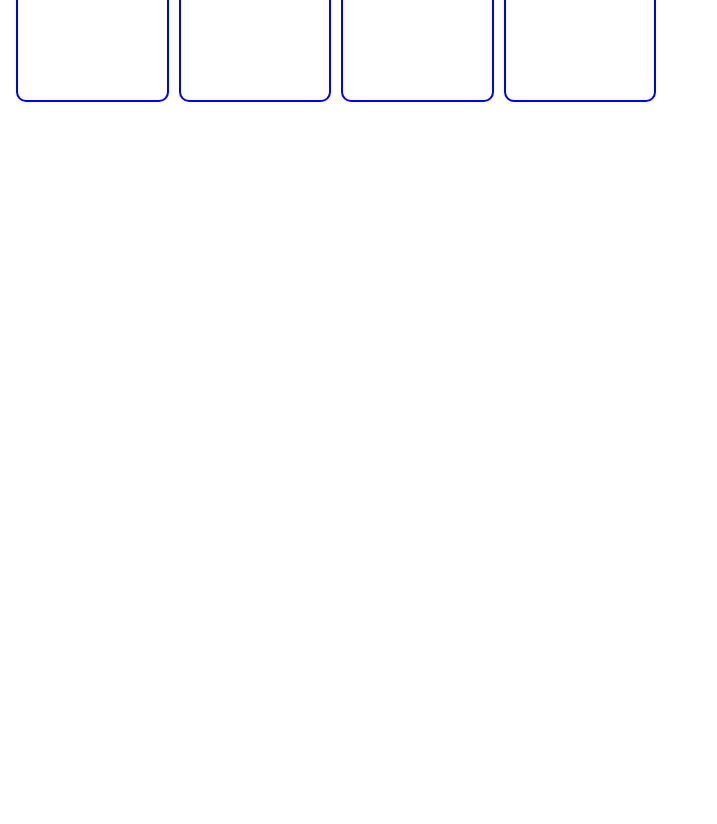
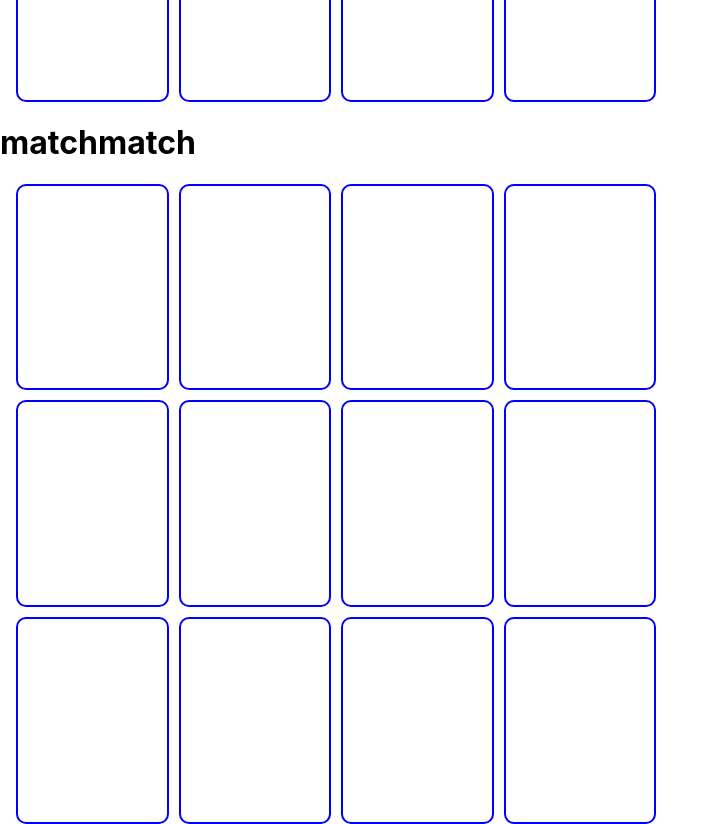
Before and after one commit to suketa/matchmatch, a React (Create React App) app: page / in a window 1280 px wide. Shown: the part 620-1444 px from the top of the page, without its empty margins (0-717 px from the left). Before the commit the page ends 800 px from the top, so only its background shows below. Built offline with nearby package versions, Linux system fonts and the light colour scheme.

Commit message:
use redux to manage status

```diff
--- a/src/App.js
+++ b/src/App.js
@@ -1,10 +1,20 @@
-import React from 'react';
-import './App.css';
-import GameBoard from './GameBoard'
+import React from "react";
+import { Provider } from "react-redux";
+import { createStore } from "redux";
+import "./App.css";
+import GameBoard, { GameBoardF } from "./components/GameBoard";
+import rootReducers from "./reducers";
 
 function App() {
+  const store = createStore(rootReducers);
+
   return (
-    <div><GameBoard /></div>
+    <div>
+      <Provider store={store}>
+        <GameBoard />
+        <GameBoardF />
+      </Provider>
+    </div>
   );
 }
 
--- /dev/null
+++ b/src/actions/CardsType.js
@@ -0,0 +1,25 @@
+export const SELECT_CARD = 'SELECT_CARD'
+export const MATCHE_CARD = 'MATCHE_CARD'
+export const HIDE_CARD = 'HIDE_CARD'
+
+export const selectCard = (id) => {
+  return {
+    type: SELECT_CARD,
+    id
+  }
+}
+
+export const matchCard = (id, value) => {
+  return {
+    type: MATCHE_CARD,
+    id,
+    value
+  }
+}
+
+export const hideCard = (id) => {
+  return {
+    type: HIDE_CARD,
+    id
+  }
+}
--- a/src/GameBoard.css
+++ b/src/components/Card.css
@@ -1,14 +1,3 @@
-.board {
-  margin-left: 1em;
-  display: grid;
-  grid-template-columns: 1fr 1fr 1fr 1fr;
-  grid-template-rows: 1fr 1fr 1fr;
-  grid-gap: 10px;
-  align-content: space-around;
-  justify-content: space-between;
-  height: 40em;
-  width: 40em;
-}
 .card {
   /* height: 6em; */
   border-style: solid;
--- /dev/null
+++ b/src/components/Card.js
@@ -0,0 +1,36 @@
+import React from 'react'
+import { useDispatch } from 'react-redux'
+import { selectCard, matchCard } from '../actions/CardsType'
+import './Card.css'
+
+export const CardF = ({ card }) => {
+  const numberClass = card.selected ? "number-shown" : "number-hidden";
+
+  const dispatch = useDispatch()
+
+  const handleClick = (id, value) => {
+    dispatch(selectCard(id))
+    dispatch(matchCard(id, value))
+  }
+
+  return (
+    <div className="card" onClick={() => handleClick(card.id, card.value)}>
+      <div className={numberClass}>{card.value}</div>
+    </div>
+  );
+}
+
+const Card = props => {
+  const handleClicked = () => {
+    props.handler(props.card);
+  };
+  const numberClass = props.card.selected ? "number-shown" : "number-hidden";
+
+  return (
+    <div className="card" onClick={handleClicked}>
+      <div className={numberClass}>{props.card.value}</div>
+    </div>
+  );
+};
+
+export default Card
--- /dev/null
+++ b/src/components/GameBoard.css
@@ -0,0 +1,11 @@
+.board {
+  margin-left: 1em;
+  display: grid;
+  grid-template-columns: 1fr 1fr 1fr 1fr;
+  grid-template-rows: 1fr 1fr 1fr;
+  grid-gap: 10px;
+  align-content: space-around;
+  justify-content: space-between;
+  height: 40em;
+  width: 40em;
+}
--- a/src/GameBoard.js
+++ b/src/components/GameBoard.js
@@ -1,18 +1,22 @@
 import React from "react";
+import { useSelector } from "react-redux"
+import Card, { CardF } from "./Card"
 import "./GameBoard.css"
 
-const Card = props => {
-  const handleClicked = () => {
-    props.handler(props.card);
-  };
-  const numberClass = props.card.selected ? "number-shown" : "number-hidden";
+export const GameBoardF = () => {
+  const cards = useSelector(state => state.CardsReducers.cards)
 
   return (
-    <div className="card" onClick={handleClicked}>
-      <div className={numberClass}>{props.card.value}</div>
+    <div>
+      <h1>matchmatch</h1>
+      <div className="board">
+        {cards.map(e => (
+          <CardF card={e} key={e.id} />
+        ))}
+      </div>
     </div>
   );
-};
+}
 
 const shuffle = l => {
   const len = l.length;
@@ -41,6 +45,7 @@ const createCards = () => {
   }));
 };
 
+
 class GameBoard extends React.Component {
   constructor(props) {
     super(props);
@@ -64,8 +69,8 @@ class GameBoard extends React.Component {
         this.setState({
           cards: this.state.cards.map(c =>
             c.id === card.id || c.id === selected_card.id
-              ? { ...c, selected: true, matched: true }
-              : c
+            ? { ...c, selected: true, matched: true }
+            : c
           )
         });
       } else {
@@ -73,8 +78,8 @@ class GameBoard extends React.Component {
           this.setState({
             cards: this.state.cards.map(c =>
               c.id === card.id || c.id === selected_card.id
-                ? { ...c, selected: false, matched: false }
-                : c
+              ? { ...c, selected: false, matched: false }
+              : c
             )
           });
         }, 500);
--- /dev/null
+++ b/src/reducers/CardsReducers.js
@@ -0,0 +1,79 @@
+import { SELECT_CARD, MATCHE_CARD } from "../actions/CardsType";
+
+const shuffle = l => {
+  const len = l.length;
+  let indices = [...Array(len).keys()];
+  let a = [];
+  for (let k = 0, n = len; k < len; k++, n--) {
+    let j = Math.floor(Math.random() * n);
+    a[k] = l[indices[j]];
+    indices = indices.filter(e => e !== indices[j]);
+  }
+  return a;
+};
+
+const cards = n => {
+  const m = Math.floor(n / 2);
+  const card = [...Array(m).keys()].map(e => String.fromCodePoint(0x1f347 + e));
+  return shuffle([...card, ...card]);
+};
+
+const shuffleCards = () => {
+  return cards(12).map((e, idx) => ({
+    id: idx,
+    value: e,
+    selected: false,
+    matched: false
+  }));
+};
+
+const initStatus = () => {
+  return {
+    cards: shuffleCards(),
+    reverse: []
+  }
+}
+
+const CardsReducers = (state = initStatus(), action) => {
+  const { cards } = state;
+  switch (action.type) {
+    case SELECT_CARD:
+      return {
+        ...state,
+        cards: cards.map(card =>
+          card.id === action.id ? { ...card, selected: true } : card
+        )
+      };
+    case MATCHE_CARD:
+      let pair = cards.find(
+        card => card.selected && !card.matched && card.id !== action.id
+      );
+      if (pair) {
+        if (pair.value === action.value) {
+          return {
+            ...state,
+            cards: cards.map(card =>
+              card.id === action.id || card.id === pair.id
+                ? { ...card, matched: true }
+                : card
+            )
+          };
+        } else {
+          return {
+            ...state,
+            cards: cards.map(card =>
+              card.id === action.id || card.id === pair.id
+              ? { ...card, matched: false, selected: false }
+                : card
+            ),
+            reverse: [action.id, pair.id]
+          }
+        }
+      }
+      return state;
+    default:
+      return state;
+  }
+};
+
+export default CardsReducers;
--- /dev/null
+++ b/src/reducers/index.js
@@ -0,0 +1,6 @@
+import { combineReducers } from 'redux'
+import CardsReducers from './CardsReducers'
+
+export default combineReducers({
+  CardsReducers
+})
```
Also changed, not shown: src/actions/GameBoardType.js (added, +7 -0 lines).
